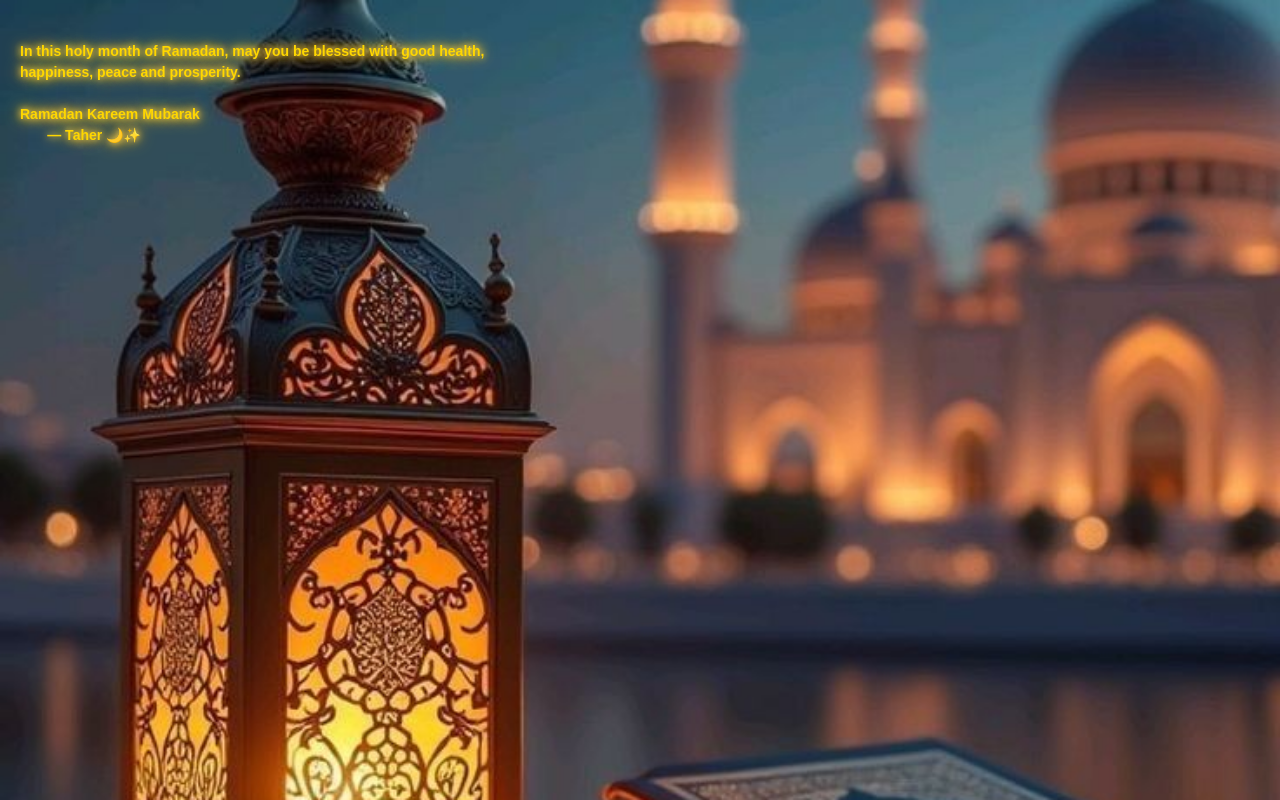
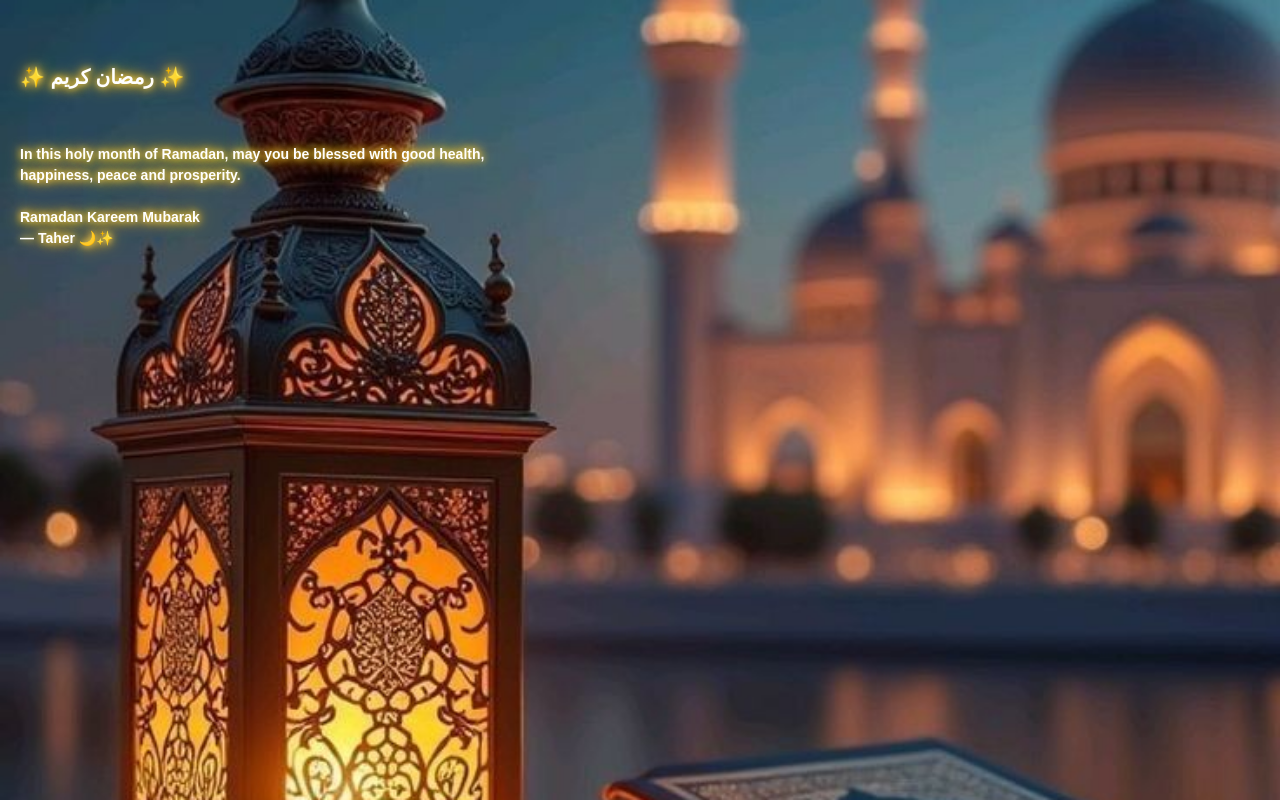
Before and after one commit to AjjuParvez/Ramadan-wishes, a plain HTML site: page index.html in a window 1280 px wide. Drawn offline with Linux system fonts and the light colour scheme.

Commit message:
Update index.html

```diff
--- a/index.html
+++ b/index.html
@@ -25,7 +25,7 @@
         font-size: 14px;
         line-height: 1.5;
         font-weight: bold;
-        color: #FFD700;  /* golden */
+        color: #FFFFFF;  /* golden */
         text-shadow:
             0 0 6px #ffdd55,
             0 0 12px #ffaa00,
@@ -33,18 +33,28 @@
         white-space: pre-wrap;
         text-align: left;
     }
+
+    .arabic {
+        font-size: 20px;
+        margin-bottom: 10px;
+        display: block;
+    }
 </style>
 </head>
 
 <body>
 
-<!-- TOP LEFT STATIC WISHES -->
+<!-- TOP LEFT GREETING WITH ARABIC -->
 <div class="typing-box">
+
+<span class="arabic">✨ رمضان كريم ✨</span>
+
 In this holy month of Ramadan, may you be blessed with good health,
 happiness, peace and prosperity.
 
 Ramadan Kareem Mubarak
-       — Taher 🌙✨
+— Taher 🌙✨
+
 </div>
 
 </body>
```
